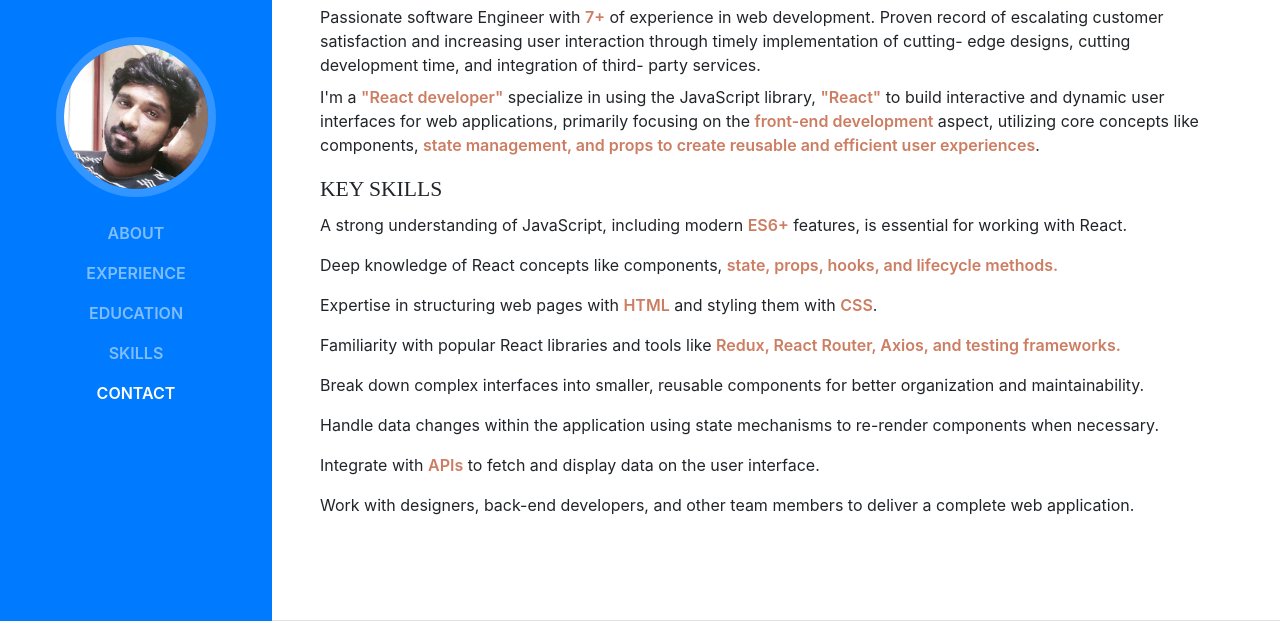
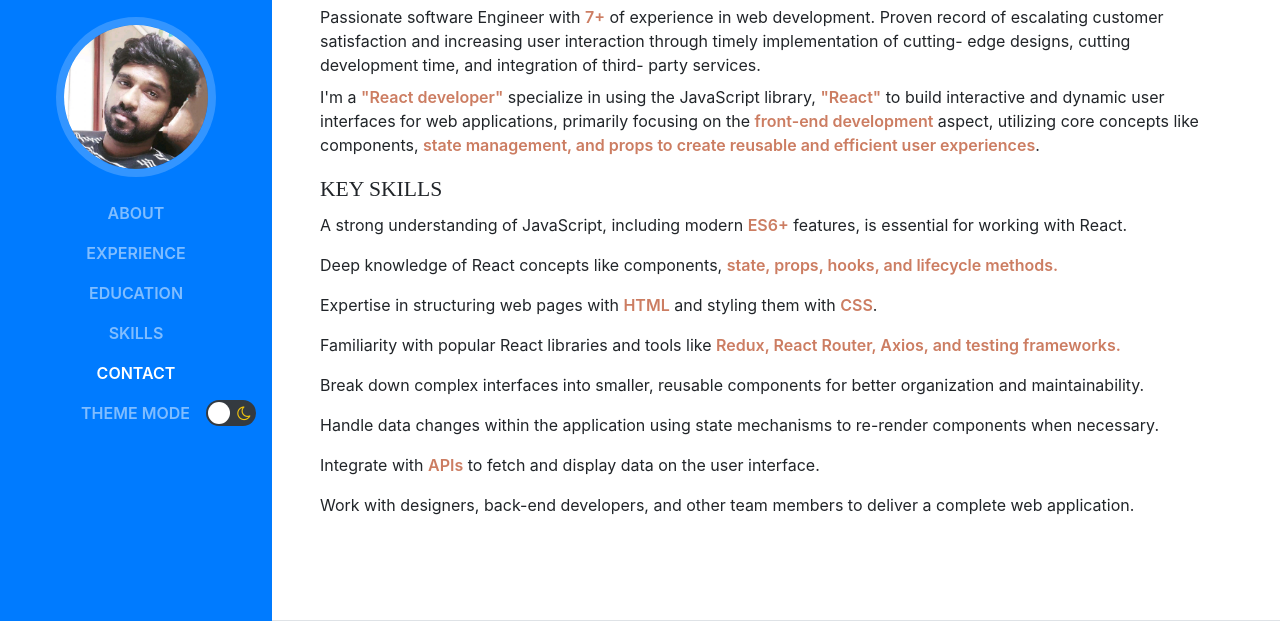
Before and after one commit to MohamedYasarArafat/yasar---Portfolio, a website with bundled scripts: page index.html in a window 1280 px wide. Shown: the part 179-800 px from the top of the page. Built offline with nearby package versions, Linux system fonts and the light colour scheme; a web font is replaced by a local one.

Commit message:
theme mode added

```diff
--- a/index.html
+++ b/index.html
@@ -39,7 +39,7 @@
 
   <body id="page-top">
     <nav
-      class="navbar navbar-expand-lg navbar-dark bg-primary fixed-top"
+      class="navbar navbar-expand-lg navbar-dark bg-primary fixed-top " style="justify-content: end;"
       id="sideNav"
     >
       <a class="navbar-brand js-scroll-trigger" href="#page-top">
@@ -60,6 +60,7 @@
         aria-controls="navbarSupportedContent"
         aria-expanded="false"
         aria-label="Toggle navigation"
+        style="margin-left: 0.5rem;"
       >
         <span class="navbar-toggler-icon"></span>
       </button>
@@ -85,6 +86,17 @@
             <a class="nav-link js-scroll-trigger" href="#contact"
               >Contact</a
             >
+          </li>
+          <li class="nav-item " style="display: flex; justify-content: end; align-items: center;">
+            <a class="nav-link js-scroll-trigger" style="margin-right: 0.5rem;"
+              >Theme Mode</a
+            >
+            <input type="checkbox" class="checkbox" id="checkbox" onclick="handleColor(event)">
+            <label for="checkbox" class="checkbox-label" style="margin-bottom: 0;">
+              <i class="fa fa-sun-o" style="color:#f39c12"></i>
+              <i class="fa fa-moon-o" style="color: #f1c40f;"></i>
+              <span class="ball"></span>
+            </label>
           </li>
           <!-- <li class="nav-item">
             <a class="nav-link js-scroll-trigger" href="#awards">Awards</a>
```
Also changed, not shown: css/resume.min.css, js/resume.min.js.
